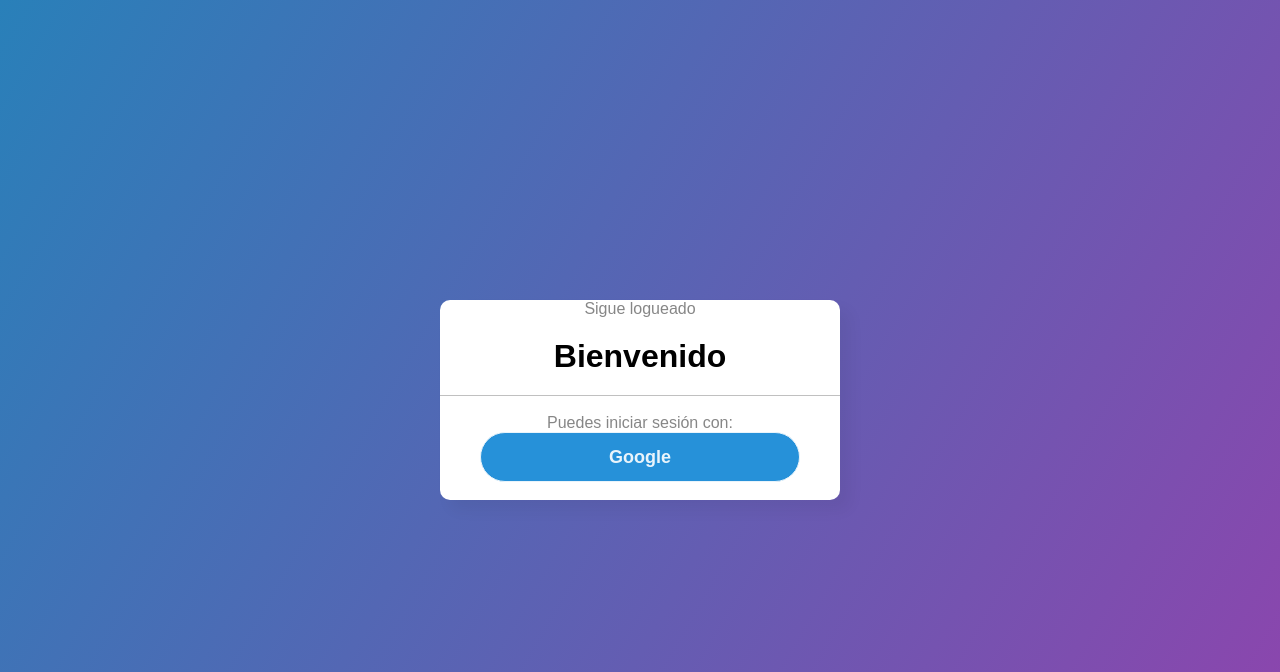
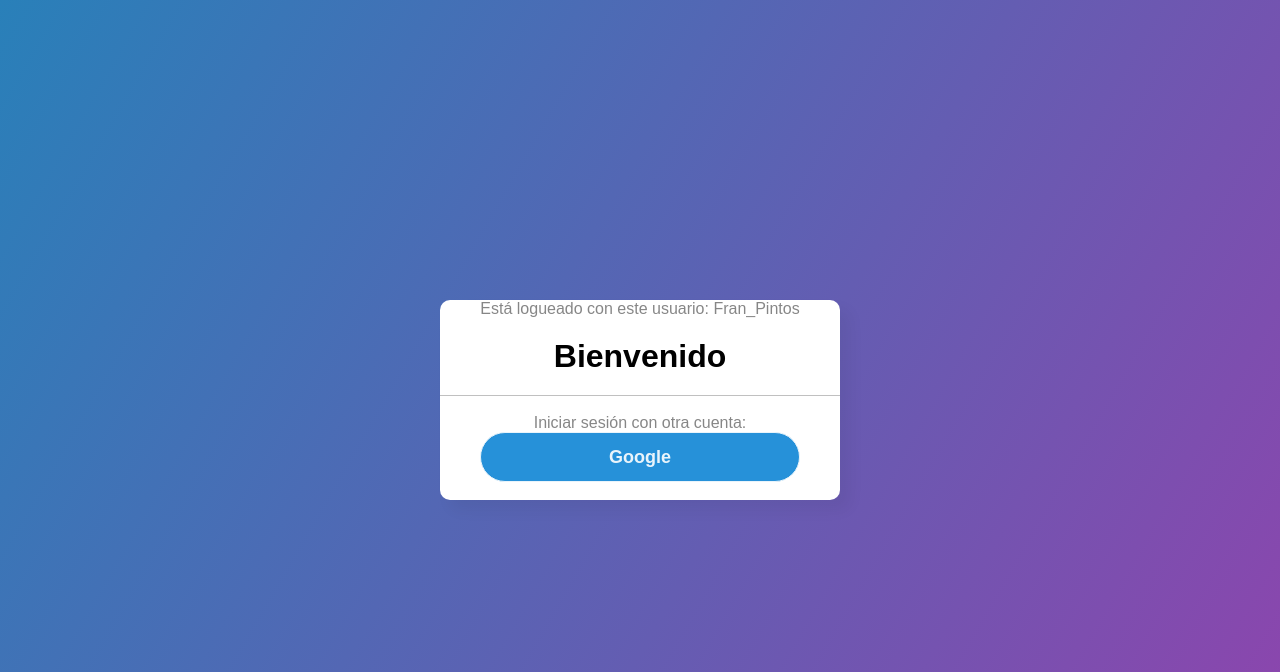
Before and after one commit to FranciscoPintos/Proyecto_local_new, a Django app: page / in a window 1280 px wide. Shown: the top 672 px of the page. Run offline with Django 3.2, Linux system fonts and the light colour scheme; a user stored in the database is signed in; some libraries are stand-ins or nearby versions; some web fonts are replaced.

Commit message:
Cambio en la presentación de un user loguedado

```diff
--- a/loginSSO/templates/login.html
+++ b/loginSSO/templates/login.html
@@ -12,8 +12,15 @@
   <body>
     <div class="center">
         {% if user.is_authenticated %}
-            <p>Sigue logueado</p>
-        {% endif %}
+            <p>Está logueado con este usuario: {{ user.username   }} </p>
+            <h1>Bienvenido</h1>
+            <form method="post" action="{% provider_login_url 'google' %}"> {% csrf_token %}
+                <br>
+                    <p>Iniciar sesión con otra cuenta:</p>
+                        <input type="submit" value="Google"/>
+                    <p><br></p>
+            </form>
+        {% else %}
         <h1>Bienvenido</h1>
             <form method="post" action="{% provider_login_url 'google' %}"> {% csrf_token %}
                 <br>
@@ -21,6 +28,7 @@
                         <input type="submit" value="Google"/>
                     <p><br></p>
             </form>
+        {% endif %}
 
     </div>
   </body>
```
Also changed, not shown: db.sqlite3.
